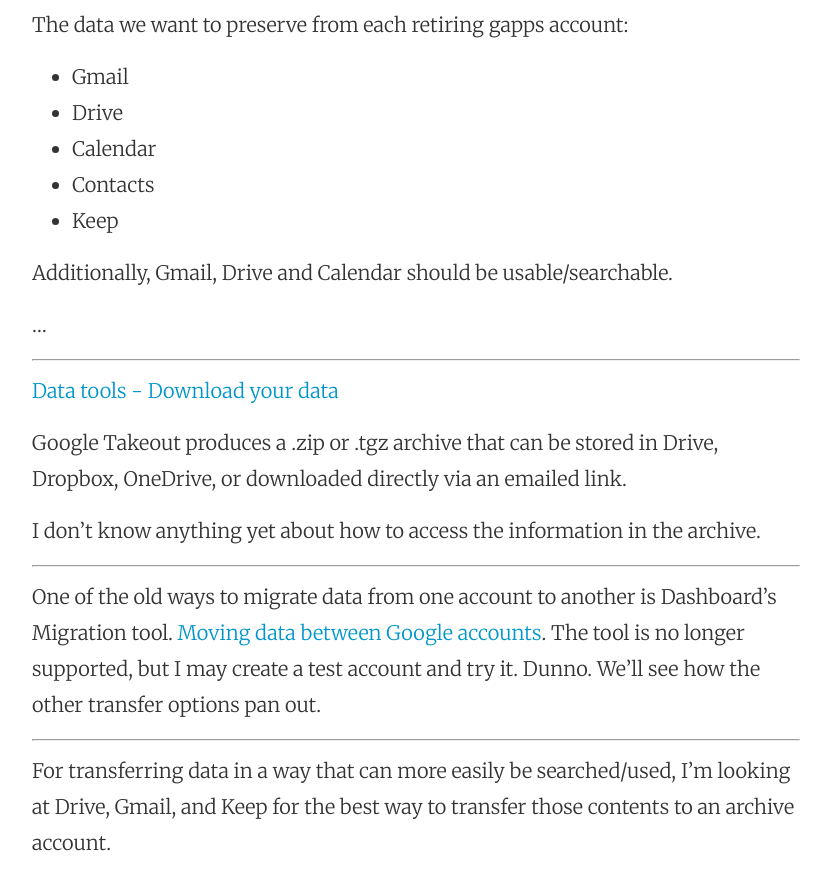
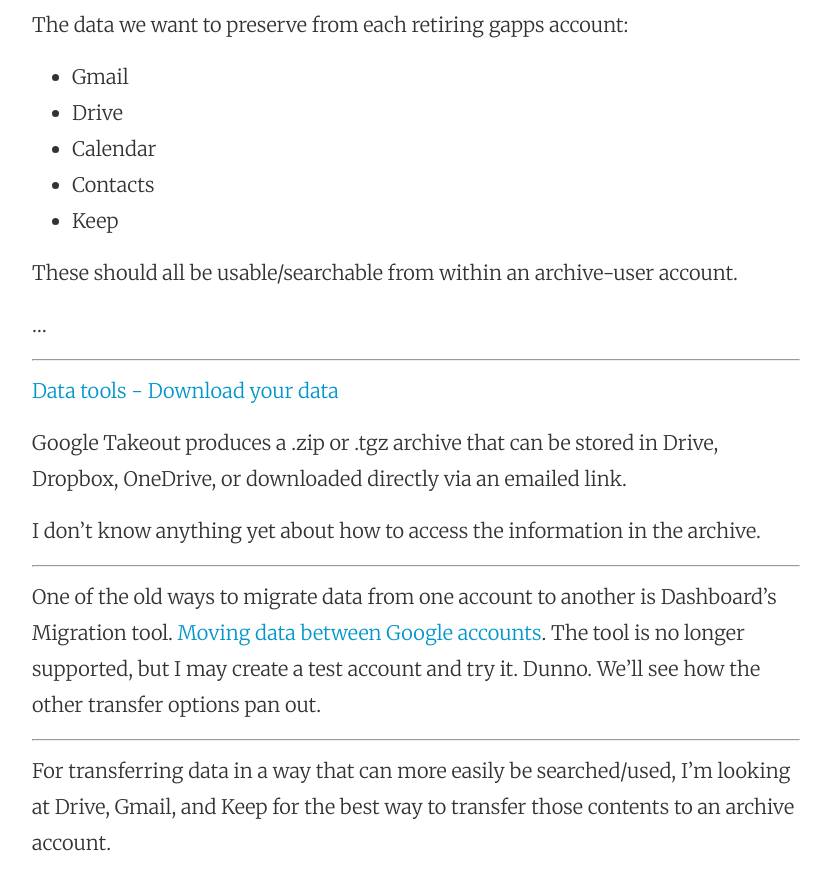
Before and after one commit to mattymaloney/mattymaloney.github.io, a Jekyll site: the page built from _posts/2016-02-29-migrating-google-apps-data.md, in a window 1280 px wide and 900 px high, scrolled down 564 px. Shown: the top 890 px of the window, without its empty margins (224-1055 px from the left). Built offline with Jekyll 4.4.1, drawn with Linux system fonts in a browser that asks for light colours.

Commit message:
Update 2016-02-29-migrating-google-apps-data.md

```diff
--- a/_posts/2016-02-29-migrating-google-apps-data.md
+++ b/_posts/2016-02-29-migrating-google-apps-data.md
@@ -15,7 +15,7 @@
 * Contacts
 * Keep
 
-Additionally, Gmail, Drive and Calendar should be usable/searchable.
+These should all be usable/searchable from within an archive-user account.
 
 ...
 
```
